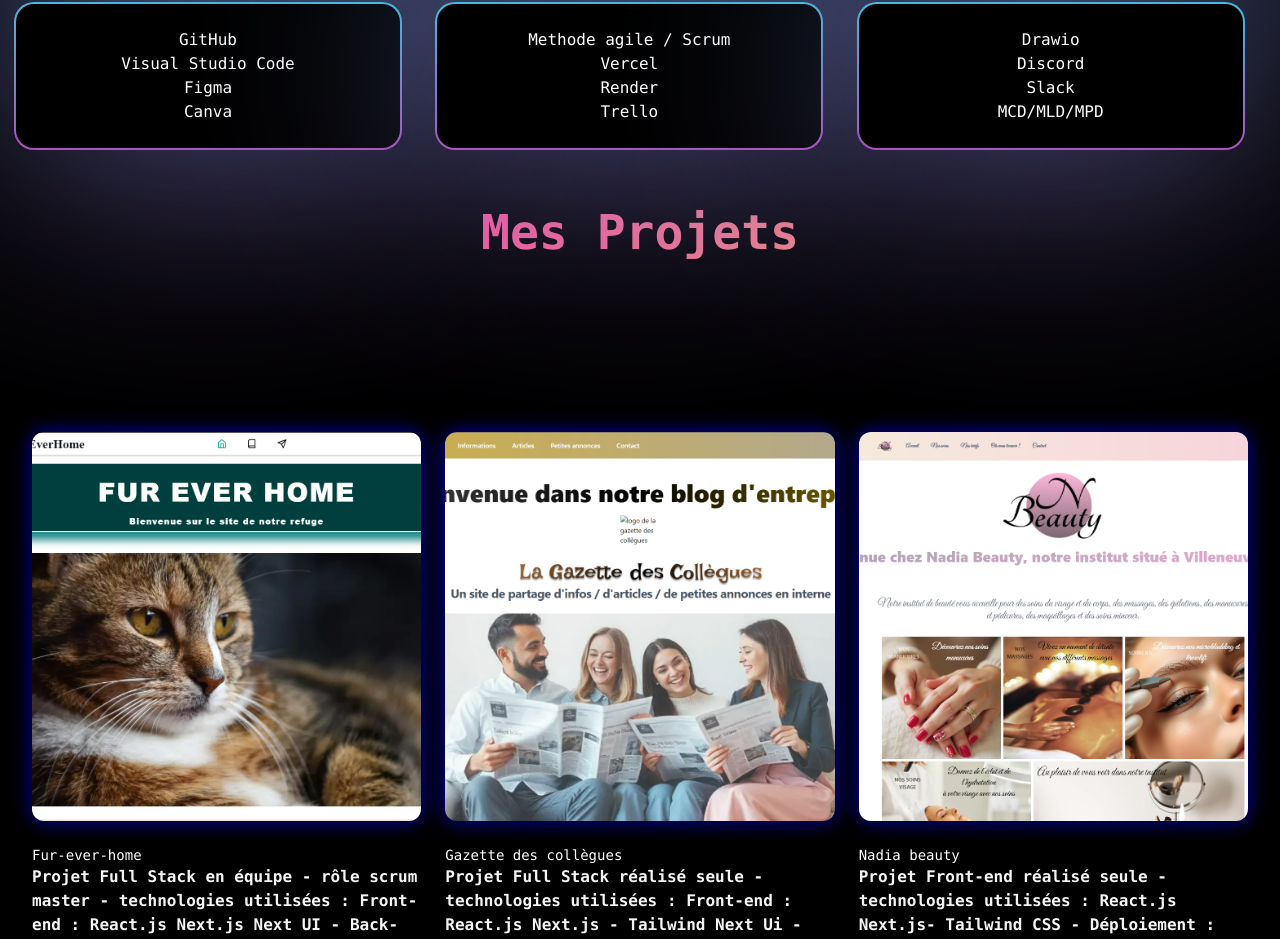
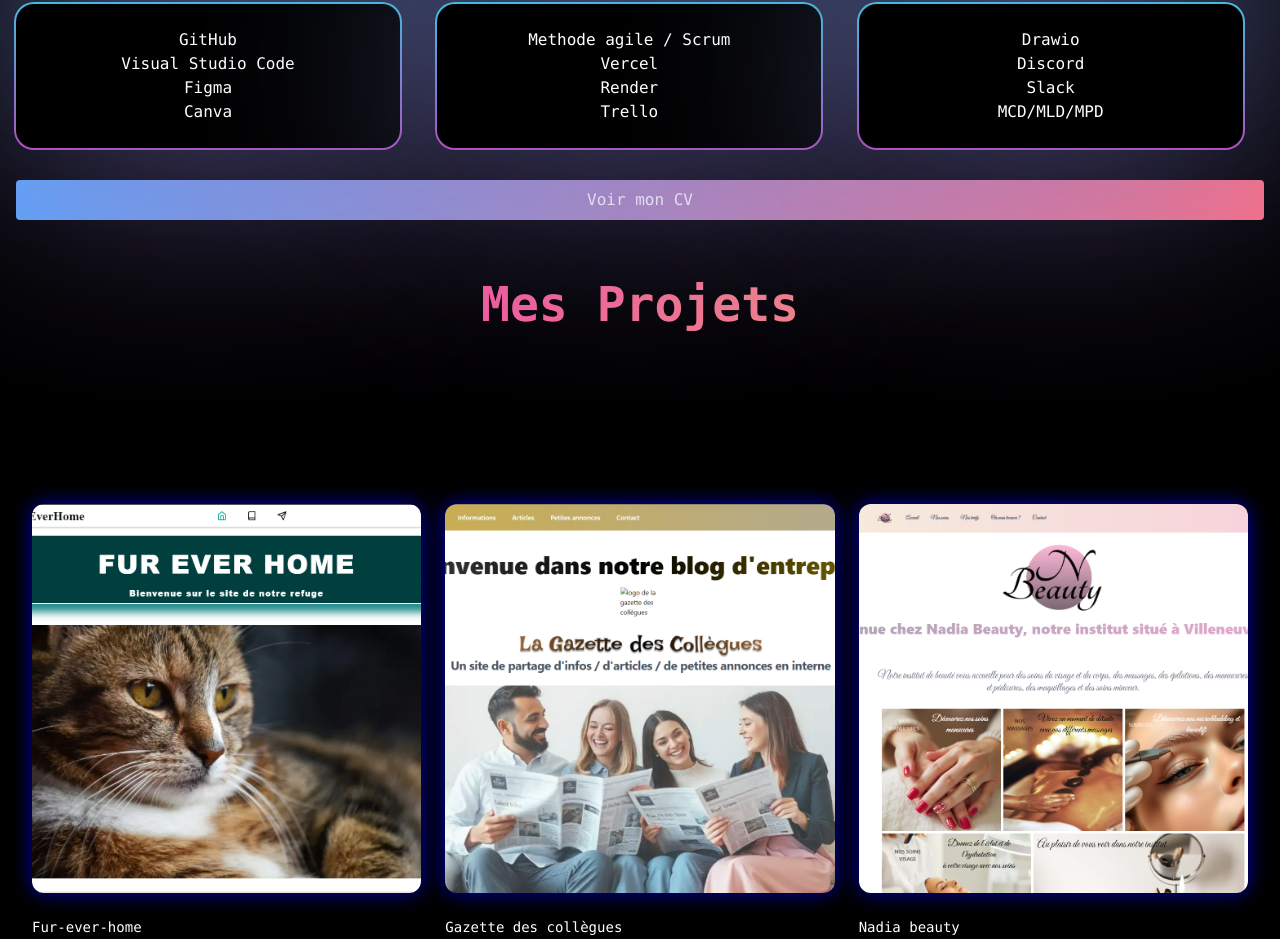
Before and after one commit to BakrimNadia/Portfolio-Nadia, a Next.js app: page / in a window 1280 px wide. Shown: the part 2941-3880 px from the top of the page. Built offline with nearby package versions, Linux system fonts and the light colour scheme.

Commit message:
add cv button and pdf file

```diff
--- /dev/null
+++ b/src/app/Components/MyFile.tsx
@@ -0,0 +1,11 @@
+export default function MyFile() {
+    const handleOpenPDF = () => {
+      window.open("/docs/CV-DI-ROSSO-BAKRIM-NADIA1.pdf", "_blank");
+    };
+
+    return (
+      <button onClick={handleOpenPDF} className="p-2 bg-gradient-to-r from-blue-400 to-rose-400 text-white rounded">
+        Voir mon CV
+      </button>
+    );
+  }
--- a/src/app/Components/Skills.tsx
+++ b/src/app/Components/Skills.tsx
@@ -1,5 +1,6 @@
 import { NeonGradientCard } from "@/components/ui/neon-gradient-card";
 import { IconCloud } from "../../components/ui/icon-cloud";
+import MyFile from "./MyFile";
 
 const slugs = [
   "typescript",
@@ -114,6 +115,9 @@
             </NeonGradientCard>
           </div>
         </div>
+        <div className="flex flex-col gap-6 text-center mt-8">
+        <MyFile/>
+        </div>
       </div>
   );
 };
```
Also changed, not shown: 1 other file (tests, documents, lock files or other folders).
